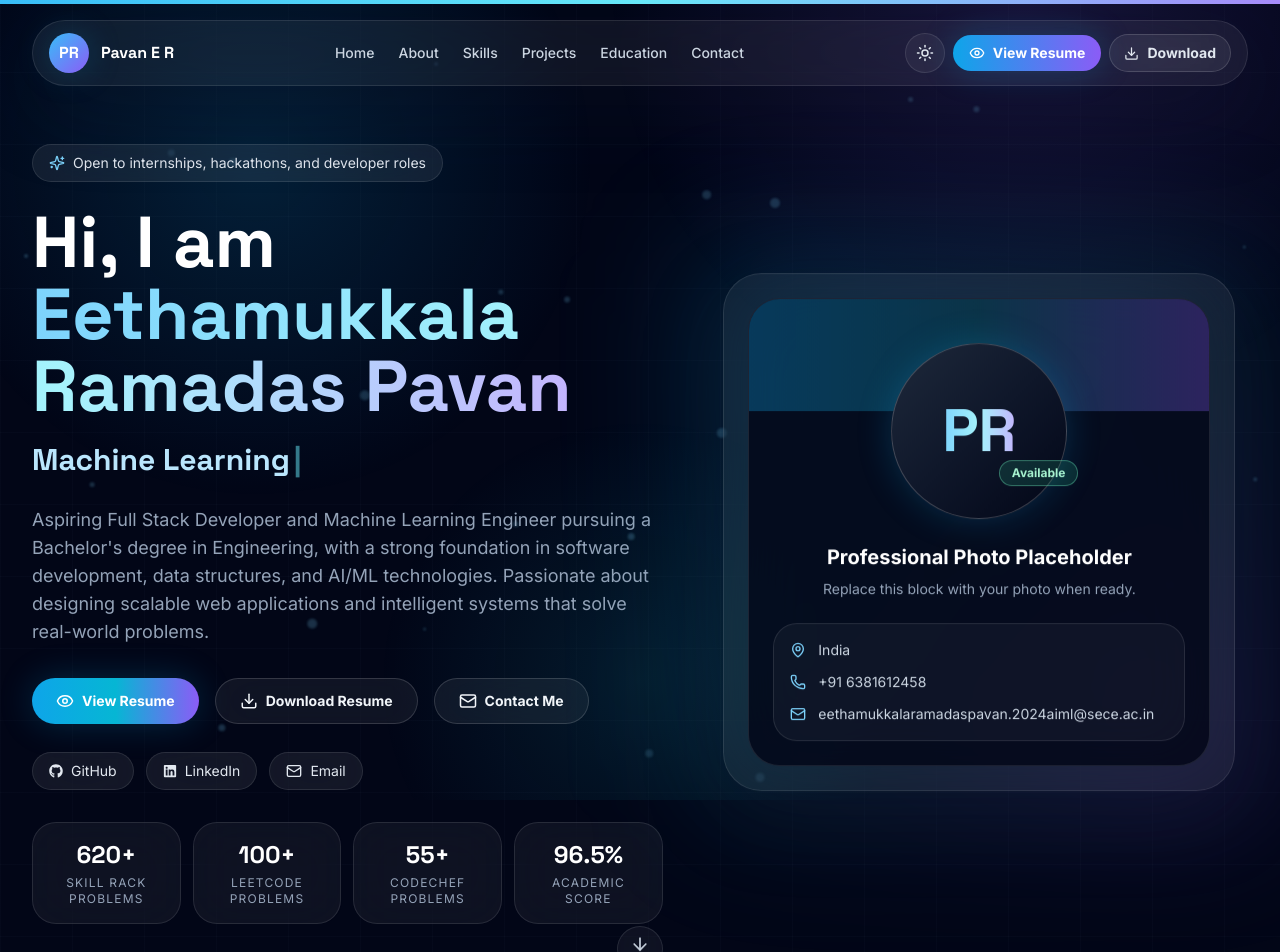
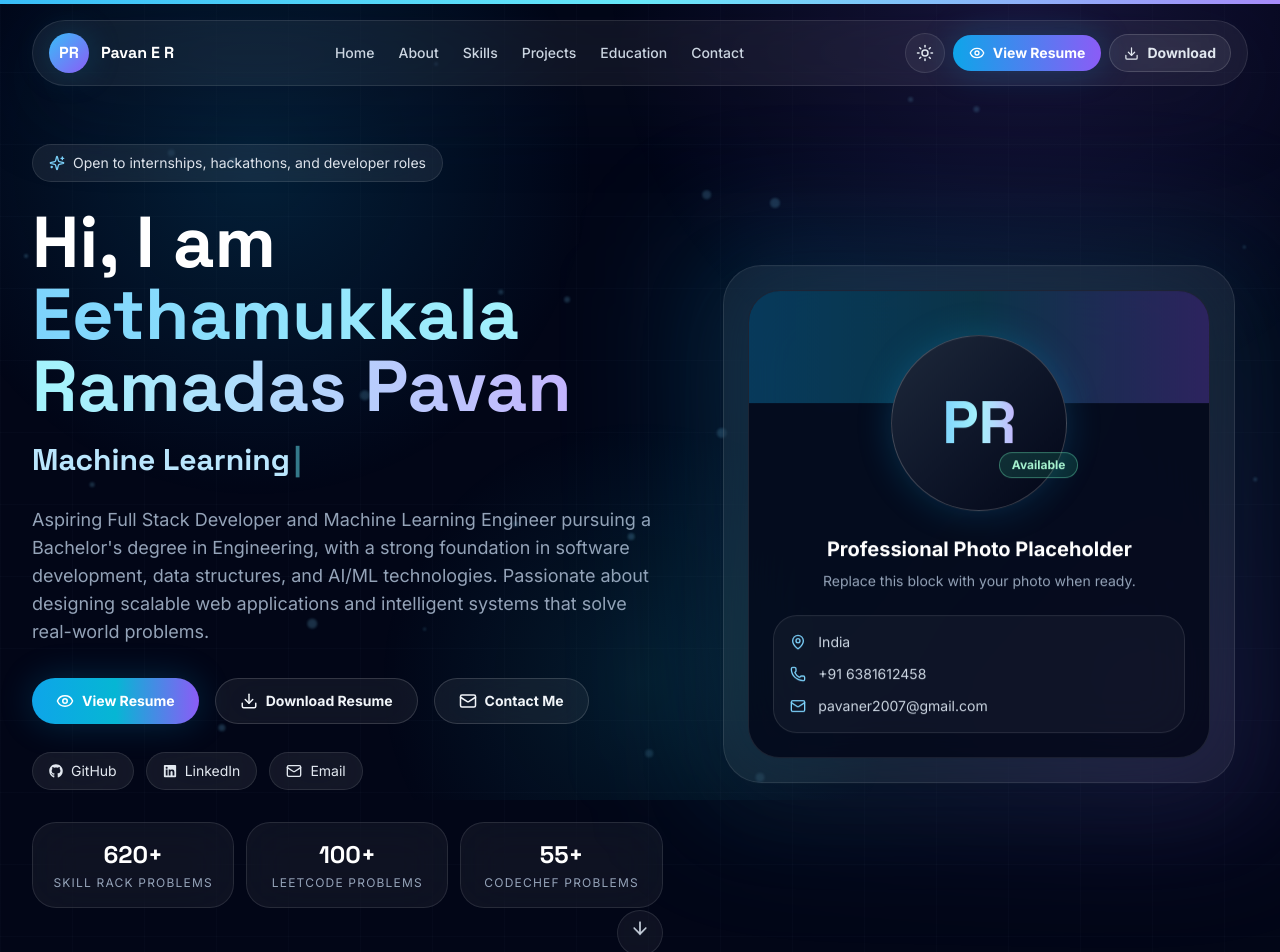
Before and after one commit to pavaner2007/Pavan_Portfoilio, a React (Vite) app: page / in a window 1280 px wide. Shown: the top 952 px of the page. Built offline with nearby package versions, Linux system fonts and the light colour scheme.

Commit message:
feat(github): integrate live GitHub contribution calendar for pavaner2007

```diff
--- a/src/components/Hero.tsx
+++ b/src/components/Hero.tsx
@@ -88,7 +88,7 @@
             <a href={`mailto:${personal.email}`} className="pill inline-flex items-center gap-2"><Mail size={16} /> Email</a>
           </div>
 
-          <div className="mt-8 grid grid-cols-2 gap-3 sm:grid-cols-4">
+          <div className="mt-8 grid grid-cols-3 gap-3">
             {stats.map((stat) => <StatCard key={stat.label} {...stat} />)}
           </div>
         </motion.div>
--- a/src/data/portfolio.ts
+++ b/src/data/portfolio.ts
@@ -4,7 +4,7 @@
   role: 'Aspiring Full Stack Developer & Machine Learning Engineer',
   location: 'India',
   phone: '+91 6381612458',
-  email: 'eethamukkalaramadaspavan.2024aiml@sece.ac.in',
+  email: 'pavaner2007@gmail.com',
   linkedin: 'https://www.linkedin.com/in/pavan-e-r-969616327/',
   github: 'https://github.com/pavaner2007',
   resume: '/Pavan_E_R_Resume.pdf',
@@ -253,6 +253,5 @@
 export const stats = [
   { label: 'Skill Rack Problems', value: 620, suffix: '+' },
   { label: 'LeetCode Problems', value: 100, suffix: '+' },
-  { label: 'CodeChef Problems', value: 55, suffix: '+' },
-  { label: 'Academic Score', value: 96.5, suffix: '%' }
+  { label: 'CodeChef Problems', value: 55, suffix: '+' }
 ]
```
